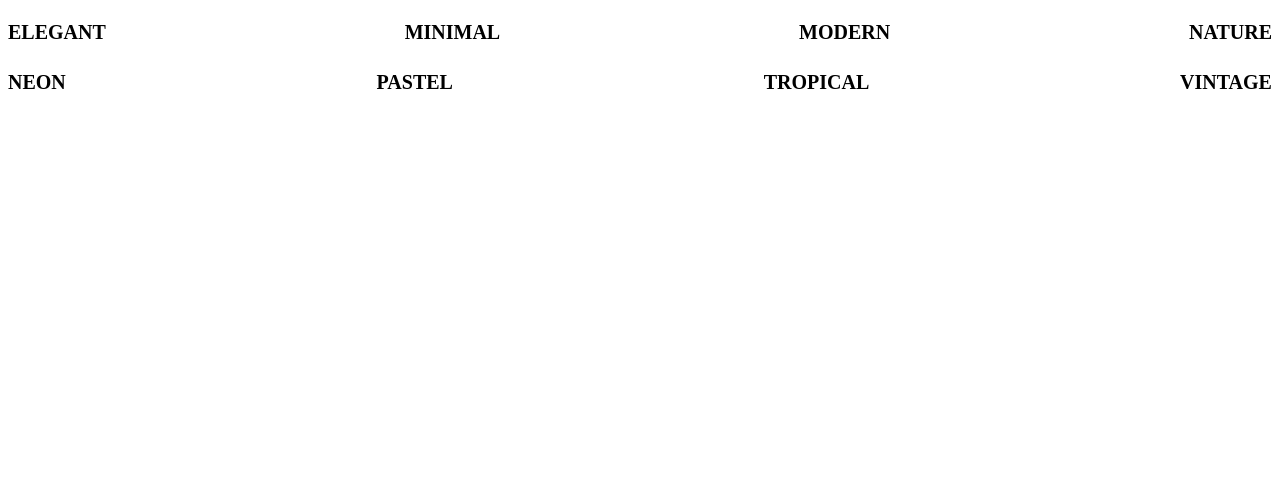
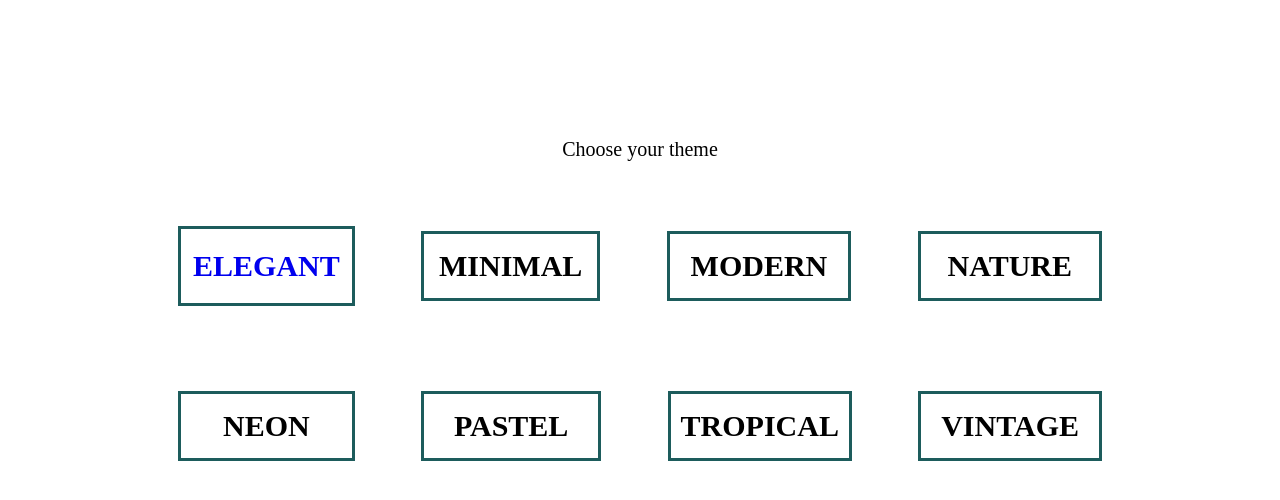
Before and after one commit to danielle-fong/colourME, a React (Create React App) app: page /Themes in a window 1280 px wide. Shown: the top 500 px of the page. Built offline with nearby package versions, Linux system fonts and the light colour scheme.

Commit message:
commit on themes/elegant

```diff
--- a/src/App.js
+++ b/src/App.js
@@ -1,5 +1,10 @@
 import Home from "./website/Home";
 import Themes from "./website/themes/Themes";
+
+import Elegant from "./website/themes/Elegant/Elegant";
+import Elegant_Dark from "./website/themes/Elegant/Dark/Elegant_Dark";
+import Elegant_Light from "./website/themes/Elegant/Light/Elegant_Light";
+
 
 import { BrowserRouter as Router, Switch, Route } from "react-router-dom";
 
@@ -10,6 +15,12 @@ const App = () => {
 				<Switch>
           <Route path="/" exact component={Home} />
 					<Route path="/Themes" exact component={Themes} />
+
+					<Route path="/Elegant" exact component={Elegant}/>
+					<Route path="/Elegant_Dark" exact component={Elegant_Dark}/>
+					<Route path="/Elegant_Light" exact component={Elegant_Light}/>
+
+
 				</Switch>
 			</Router>
 		</>
--- a/src/website/Home.css
+++ b/src/website/Home.css
@@ -62,3 +62,8 @@
   padding-right: 20px;
 
 }
+
+.themes:hover{
+  color: aqua;
+  border-color:aqua;
+}
--- /dev/null
+++ b/src/website/themes/Elegant/Elegant.css
@@ -0,0 +1,26 @@
+.block{
+	display: flex;
+	justify-content: space-between;
+	align-items: center;
+	position: sticky;
+    font-size: 15px;
+	padding-left: 170px;
+	padding-right: 170px;
+	padding-top: 50px;
+}
+
+.light{
+	border-style: solid;
+	border-color:rgb(29, 92, 92);
+	padding-left: 12px;
+	padding-right: 12px;
+	text-decoration: none;
+}
+
+.dark{
+	border-style: solid;
+	border-color:rgb(29, 92, 92);
+	padding-left: 12px;
+	padding-right: 12px;
+	text-decoration: none;
+}
--- a/src/website/themes/Elegant/Elegant.js
+++ b/src/website/themes/Elegant/Elegant.js
@@ -0,0 +1,17 @@
+import "./Elegant.css";
+import { Link } from "react-router-dom";
+
+function Elegant(){
+	return (
+		<>
+			<div className = "header">Choose your shade</div>
+
+			<div className = "block">
+			<h1 className = "light">LIGHT</h1>
+			<h1 className = "dark">DARK</h1>
+			</div>
+		</>
+	);
+};
+
+export default Elegant;
--- a/src/website/themes/Themes.css
+++ b/src/website/themes/Themes.css
@@ -1,9 +1,51 @@
+.header{
+	text-align: center;
+	padding-top: 130px;
+	font-size: 20px;
+
+}
+
 .top{
 	display: flex;
 	justify-content: space-between;
 	align-items: center;
 	position: sticky;
-    font-size: 10px;
+    font-size: 15px;
+	padding-left: 170px;
+	padding-right: 170px;
+	padding-top: 50px;
+}
+
+.elegant{
+	border-style: solid;
+	border-color:rgb(29, 92, 92);
+	padding-left: 12px;
+	padding-right: 12px;
+	text-decoration: none;
+}
+
+.minimal{
+	border-style: solid;
+	border-color:rgb(29, 92, 92);
+	padding-block: 15px;
+	padding-left: 15px;
+	padding-right: 15px;
+}
+
+.modern{
+	border-style: solid;
+	border-color:rgb(29, 92, 92);
+	padding-block: 15px;
+	padding-left: 21px;
+	padding-right: 21px;
+}
+
+.nature{
+	border-style: solid;
+	border-color:rgb(29, 92, 92);
+	padding-block: 15px;
+	padding-left: 27px;
+	padding-right: 27px;
 }
 
 .bottom{
@@ -11,5 +53,40 @@
 	justify-content: space-between;
 	align-items: center;
 	position: sticky;
-    font-size: 10px;
+    font-size: 15px;
+	padding-left: 170px;
+	padding-right: 170px;
+	padding-top: 50px;
 }
+
+.neon{
+	border-style: solid;
+	border-color:rgb(29, 92, 92);
+	padding-block: 15px;
+	padding-left: 42px;
+	padding-right: 42px;
+}
+
+.pastel{
+	border-style: solid;
+	border-color:rgb(29, 92, 92);
+	padding-block: 15px;
+	padding-left: 30px;
+	padding-right: 30px;
+}
+
+.tropical{
+	border-style: solid;
+	border-color:rgb(29, 92, 92);
+	padding-block: 15px;
+	padding-left: 10px;
+	padding-right: 10px;
+}
+
+.vintage{
+	border-style: solid;
+	border-color:rgb(29, 92, 92);
+	padding-block: 15px;
+	padding-left: 20px;
+	padding-right: 20px;
+}
--- a/src/website/themes/Themes.js
+++ b/src/website/themes/Themes.js
@@ -1,10 +1,15 @@
 import "./Themes.css";
+import { Link } from "react-router-dom";
 
 function Themes(){
 	return (
 		<>
+			<div className = "header">Choose your theme</div>
+
 			<div className = "top">
-			<h1 className = "elegant">ELEGANT</h1>
+			<Link className="elegant" to="/Elegant">
+			<h1>ELEGANT</h1>
+			</Link>
 			<h1 className = "minimal">MINIMAL</h1>
 			<h1 className = "modern">MODERN</h1>
 			<h1 className = "nature">NATURE</h1>
```
Also changed, not shown: src/website/themes/Elegant/Dark/Elegant_Dark.js (added), src/website/themes/Elegant/Light/Elegant_Light.js (added). Lines whose indentation alone changed are shown as unchanged.
